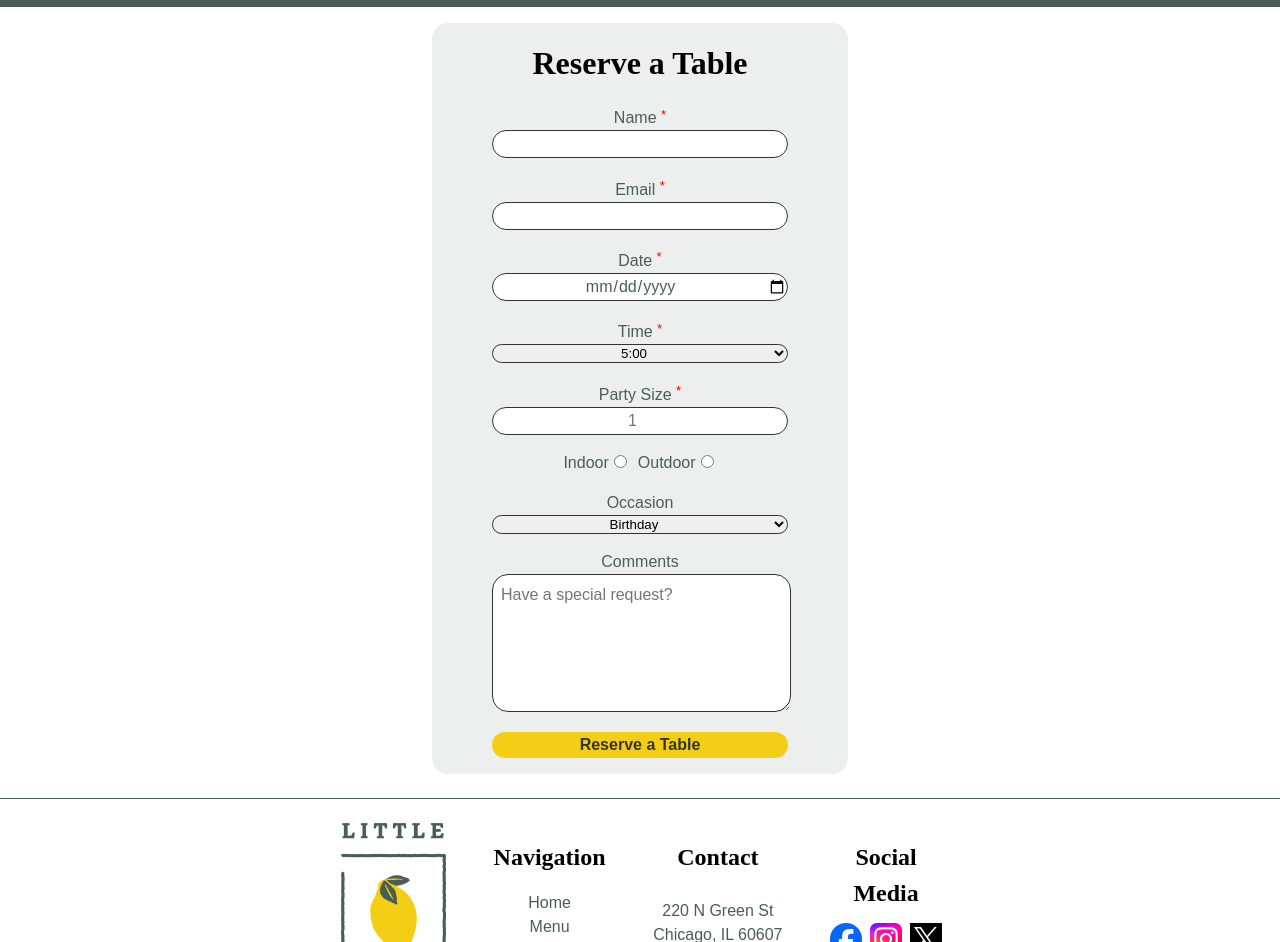
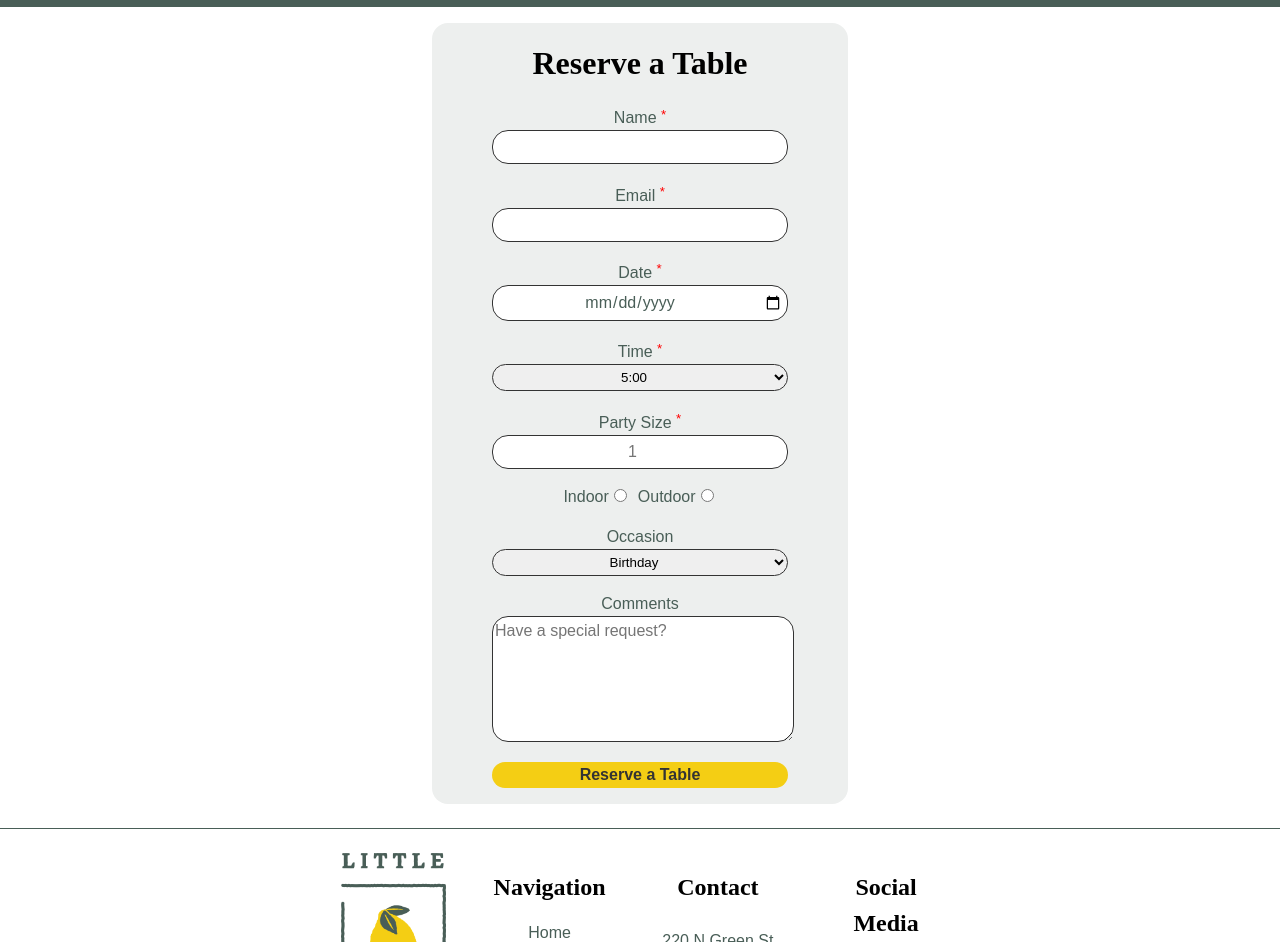
Before and after one commit to mshortcodes/meta-capstone, a React (Create React App) app: page /reservations in a window 1280 px wide. Shown: the part 380-1322 px from the top of the page. Built offline with nearby package versions, Linux system fonts and the light colour scheme.

Commit message:
Add styles

```diff
--- a/src/components/Form.js
+++ b/src/components/Form.js
@@ -127,7 +127,9 @@ function Form(props) {
 				</div>
 
 				<div className='seating'>
-					<label htmlFor='indoor'>Indoor</label>
+					<label htmlFor='indoor' id='indoorLabel'>
+						Indoor
+					</label>
 					<input
 						type='radio'
 						id='indoor'
--- a/src/styles/Form.css
+++ b/src/styles/Form.css
@@ -39,6 +39,7 @@
 	width: 100%;
 	overflow: hidden;
 	text-align: center;
+	padding: 0.25rem;
 }
 
 #outdoorLabel {
@@ -62,8 +63,7 @@ sup {
 
 #comments {
 	text-align: start;
-	padding: 0.5rem;
-	max-width: 95%;
+	width: 100%;
 }
 
 .reserve-table {
```
